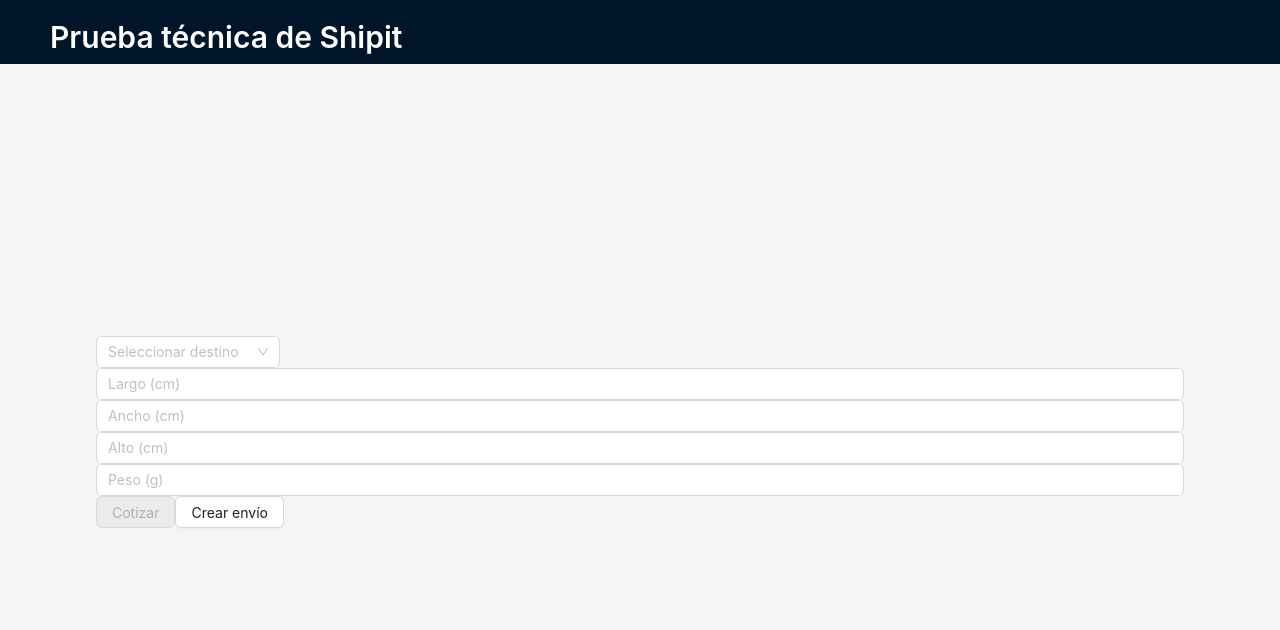
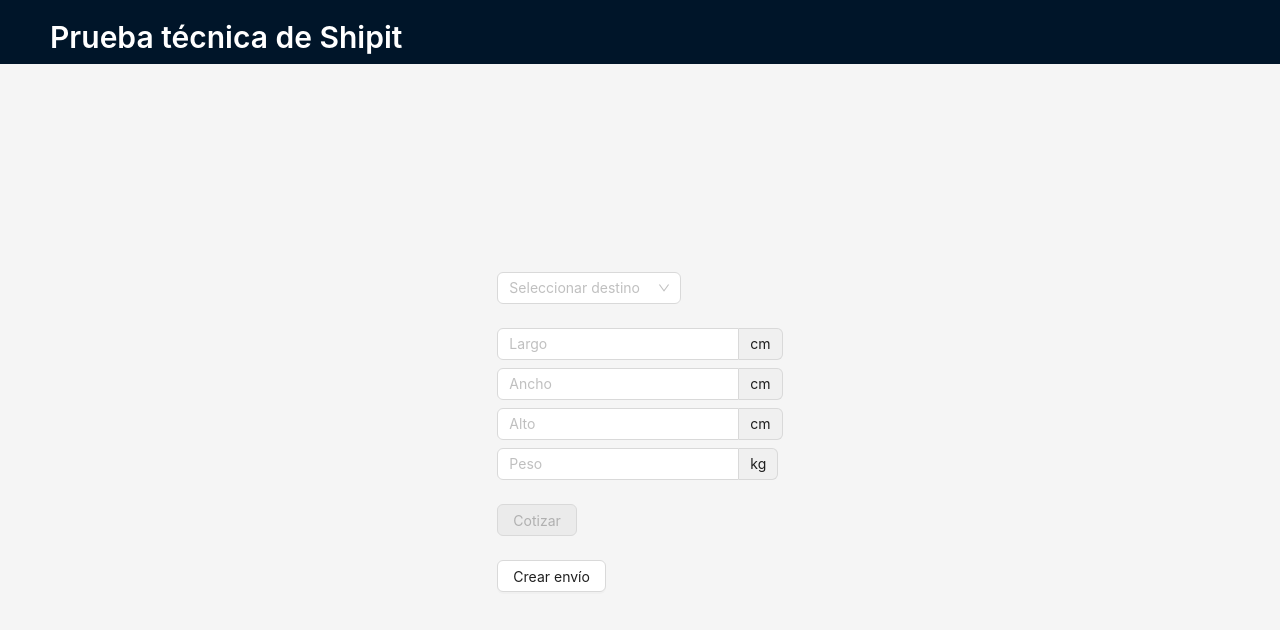
Before and after one commit to Keiniger/shipit-technical-test, a React (Vite) app in the folder client/: page / in a window 1280 px wide. Shown: the top 630 px of the page. Built offline with nearby package versions, Linux system fonts and the light colour scheme.

Commit message:
feat: dimension component types and state elevation

```diff
--- a/client/src/App.tsx
+++ b/client/src/App.tsx
@@ -1,16 +1,25 @@
-import { Typography, Row, Col, Layout, Menu } from 'antd';
+import { Typography, Row, Col, Layout, Menu, Space } from 'antd';
 import { Content, Header } from 'antd/es/layout/layout';
 const { Title } = Typography;
 
 import classes from './App.module.css';
 
-import DestinySelect from './components/DestinySelect';
-import DimensionsInput from './components/DimensionsInputs';
+import DestinySelect, { DestinyId } from './components/DestinySelect';
+import DimensionsInput, { Dimension, Dimensions } from './components/DimensionsInputs';
 import Cotization from './components/Cotization';
 import CreateShipment from './components/CreateShipment';
 import ShipmentResult from './components/ShipmentResult';
+import { useState } from 'react';
 
 function App() {
+  const [selectedDestiny, setSelectedDestiny] = useState<DestinyId | undefined>();
+  const [dimensions, setDimensions] = useState<Dimensions>({
+    [Dimension.Length]: undefined,
+    [Dimension.Width]: undefined,
+    [Dimension.Height]: undefined,
+    [Dimension.Weight]: undefined,
+  });
+
   return (
     <Layout className={classes.layout}>
       <Header className={classes.header}>
@@ -27,11 +36,13 @@
           justify="center"
           align="middle">
           <Col>
-            <DestinySelect />
-            <DimensionsInput />
-            <Cotization />
-            <CreateShipment />
-            <ShipmentResult statusCode={undefined} />
+            <Space direction="vertical" size="large">
+              <DestinySelect setSelectedDestiny={setSelectedDestiny} />
+              <DimensionsInput dimensions={dimensions} setDimensions={setDimensions} />
+              <Cotization selectedDestiny={selectedDestiny} dimensions={dimensions} />
+              <CreateShipment />
+              <ShipmentResult statusCode={undefined} />
+            </Space>
           </Col>
         </Row>
       </Content>
--- a/client/src/components/DimensionsInputs.tsx
+++ b/client/src/components/DimensionsInputs.tsx
@@ -1,37 +1,60 @@
-import { Input } from "antd";
-import { useState } from "react";
+import { InputNumber, Space } from "antd";
 
-function DimensionsInputs() {
-    const [dimensions, setDimensions] = useState({
-        length: '',
-        width: '',
-        height: '',
-        weight: '',
-    });
+export enum Dimension {
+    Length = 'length',
+    Width = 'width',
+    Height = 'height',
+    Weight = 'weight'
+}
 
+export type Dimensions = {
+    [Dimension.Length]?: number,
+    [Dimension.Width]?: number,
+    [Dimension.Height]?: number,
+    [Dimension.Weight]?: number,
+}
 
-    return <>
-        <Input
-            placeholder="Largo (cm)"
+const min = 1, max = 10_000, step = 10;
+
+function DimensionsInputs({ dimensions, setDimensions }: { dimensions: Dimensions, setDimensions: (d: Dimensions) => void }) {
+    const handleDimension = (value: number | null, dimension: Dimension) => {
+        setDimensions({ ...dimensions, [dimension]: Number(value) })
+    };
+
+    return <Space direction="vertical">
+        <InputNumber
+            min={min} max={max} step={step}
+            type="number"
+            addonAfter="cm"
+            placeholder="Largo"
             value={dimensions.length}
-            onChange={(e) => setDimensions({ ...dimensions, length: e.target.value })}
+            onChange={(v) => handleDimension(v, Dimension.Length)}
         />
-        <Input
-            placeholder="Ancho (cm)"
+        <InputNumber
+            min={min} max={max} step={step}
+            type="number"
+            addonAfter="cm"
+            placeholder="Ancho"
             value={dimensions.width}
-            onChange={(e) => setDimensions({ ...dimensions, width: e.target.value })}
+            onChange={(v) => handleDimension(v, Dimension.Width)}
         />
-        <Input
-            placeholder="Alto (cm)"
+        <InputNumber
+            min={min} max={max} step={step}
+            type="number"
+            addonAfter="cm"
+            placeholder="Alto"
             value={dimensions.height}
-            onChange={(e) => setDimensions({ ...dimensions, height: e.target.value })}
+            onChange={(v) => handleDimension(v, Dimension.Height)}
         />
-        <Input
-            placeholder="Peso (g)"
+        <InputNumber
+            min={min} max={max} step={step}
+            type="number"
+            addonAfter="kg"
+            placeholder="Peso"
             value={dimensions.weight}
-            onChange={(e) => setDimensions({ ...dimensions, weight: e.target.value })}
+            onChange={(v) => handleDimension(v, Dimension.Weight)}
         />
-    </>
+    </Space>
 }
 
 export default DimensionsInputs;
```
